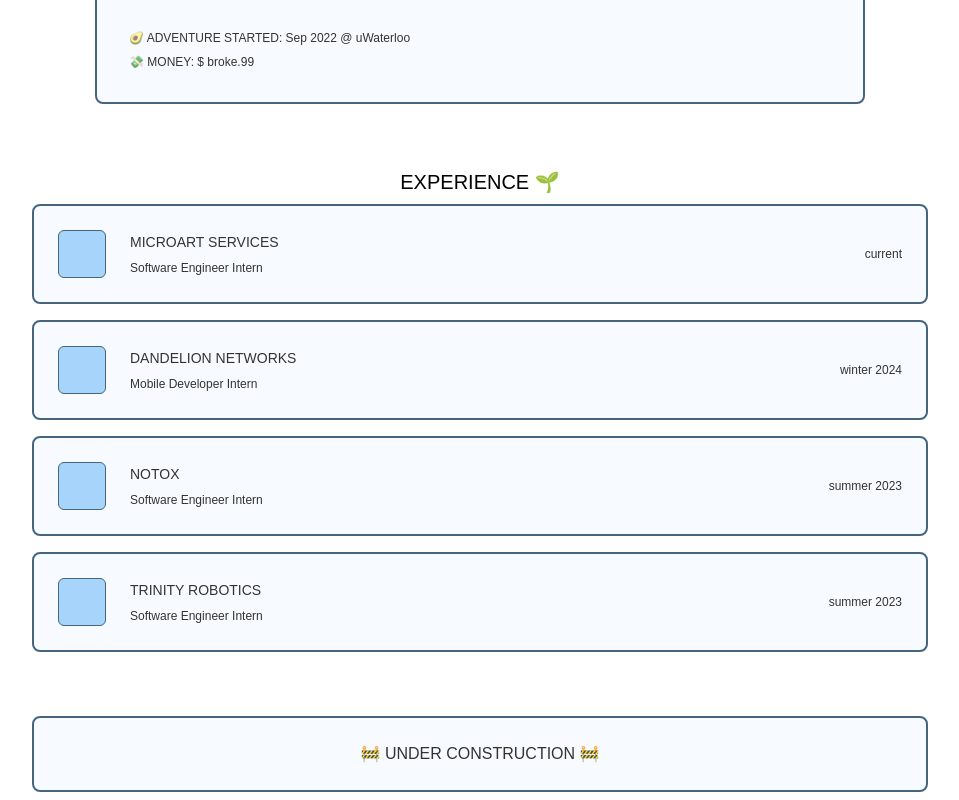
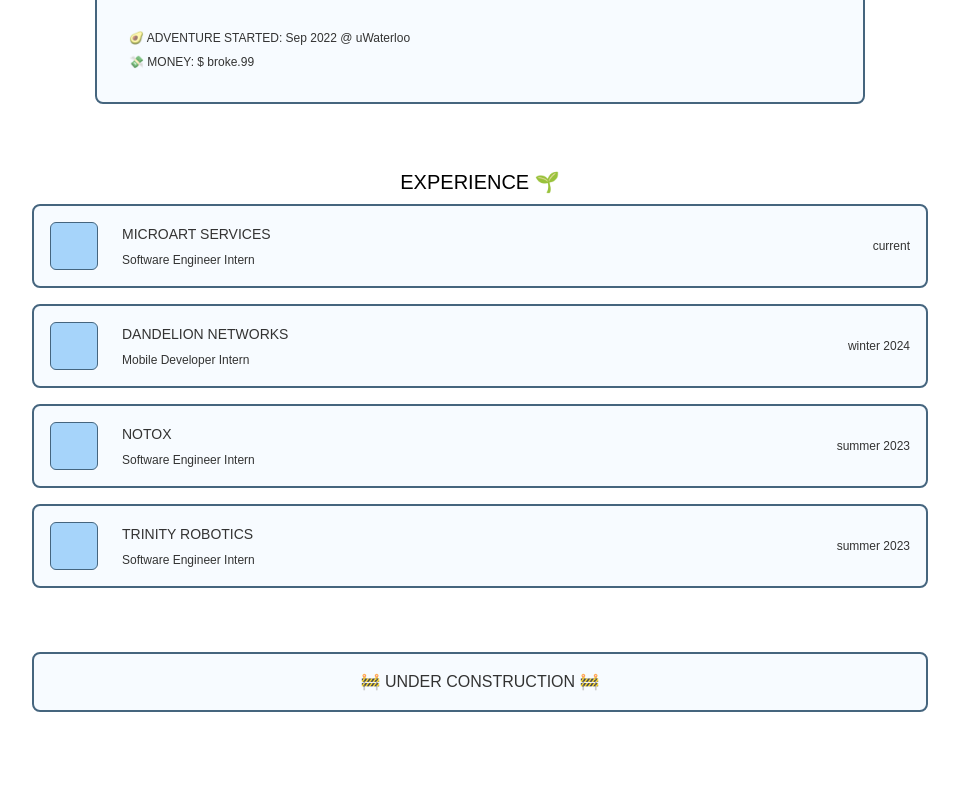
Before and after one commit to jasonnpan/personal-site, a React (Create React App) app: page / in a window 1280 px wide. Shown: the part 558-1358 px from the top of the page, without its empty margins (160-1119 px from the left). After the commit the page ends 1326 px from the top, so only its background shows below. Built offline with nearby package versions, Linux system fonts and the light colour scheme; a web font is replaced by a local one.

Commit message:
fixed scaling issues

```diff
--- a/src/components/ExperienceCard.jsx
+++ b/src/components/ExperienceCard.jsx
@@ -4,7 +4,7 @@ function ExperienceCard({ logo, companyName, role, time }) {
   return (
     <div class="max-w-screen-lg mx-auto p-2 md:pl-8 md:pr-8">
       <div class="flex flex-row justify-center font-oxygen">
-        <div class="bg-babyblue opacity-80 border-navyblue border-2 rounded-lg min-w-max md:max-w-4xl mx-8 p-6 w-full">
+        <div class="bg-babyblue opacity-80 border-navyblue border-2 rounded-lg md:max-w-4xl mx-2 sm:mx-8 p-4 w-full">
 
           {/* card content */}
           <div class="flex flex-row gap-4 items-center justify-between w-full">
--- a/src/components/TrainerCard.jsx
+++ b/src/components/TrainerCard.jsx
@@ -4,7 +4,7 @@ function TrainerCard() {
   return (
     <div class="mx-auto p-2 md:p-8">
       <div class="flex justify-center font-oxygen">
-        <div class="bg-babyblue opacity-80 border-navyblue border-2 rounded-lg max-w-4xl mx-8 mt-12 p-6 md:p-8">
+        <div class="bg-babyblue opacity-80 border-navyblue border-2 rounded-lg max-w-4xl mx-2 mt-12 p-6 sm:mx-8 md:p-8">
           {/* header */}
           <div class="flex flex-col gap-4 items-center justify-center md:flex-row md:justify-between">
             <div class="text-xl text-center">TRAINER CARD</div>
--- a/src/components/UnderConstructionCard.jsx
+++ b/src/components/UnderConstructionCard.jsx
@@ -2,9 +2,9 @@ import React from "react";
 
 function UnderConstructionCard() {
   return (
-    <div class="max-w-screen-lg mx-auto p-2 md:pl-8 md:pr-8 mt-12">
+    <div class="max-w-screen-lg mx-auto p-2 my-12 md:pl-8 md:pr-8">
       <div class="flex flex-row justify-center font-oxygen">
-        <div class="bg-babyblue opacity-80 border-navyblue border-2 rounded-lg min-w-max md:max-w-4xl mx-8 p-6 w-full">
+        <div class="bg-babyblue opacity-80 border-navyblue border-2 rounded-lg md:max-w-4xl mx-2 sm:mx-8 p-4 w-full">
 
           {/* card content */}
           <div class="flex justify-center">🚧 UNDER CONSTRUCTION 🚧</div>
```
